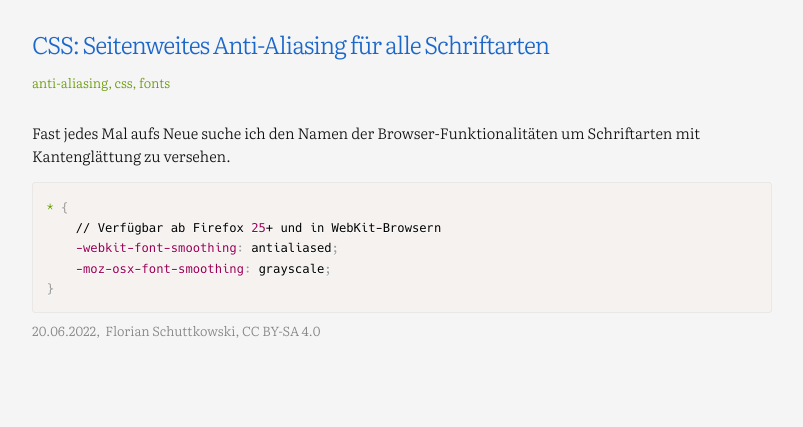
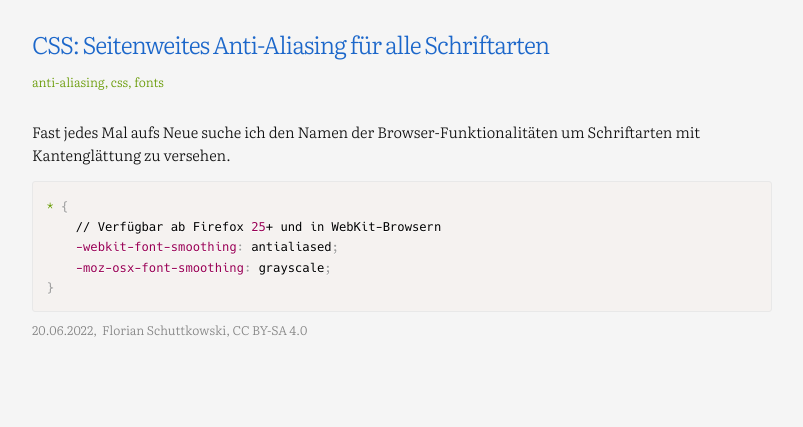
Before and after one commit to flowinho/reboot, a Jekyll site: the page built from _posts/2022-06-20-css-font-smoothing-cheatsheet.md, in a window 1280 px wide. Shown: the top 427 px of the page, without its empty margins (238-1041 px from the left). Built offline with Jekyll 4.4.1, drawn with Linux system fonts in a browser that asks for light colours.

Commit message:
Decrease small font-size

```diff
--- a/_sass/minima/initialize.scss
+++ b/_sass/minima/initialize.scss
@@ -6,7 +6,7 @@
 $code-font-family: "Hack-Regular", "Inconsolata", "Consolas", "Roboto Mono", "Ubuntu Mono", "Liberation Mono", "Courier New", monospace;
 $base-font-size:   15px !default;
 $base-font-weight: 400 !default;
-$small-font-size:  $base-font-size * 0.875 !default;
+$small-font-size:  $base-font-size * 0.835 !default;
 $base-line-height: 1.5 !default;
 
 $spacing-unit:     30px !default;
```
